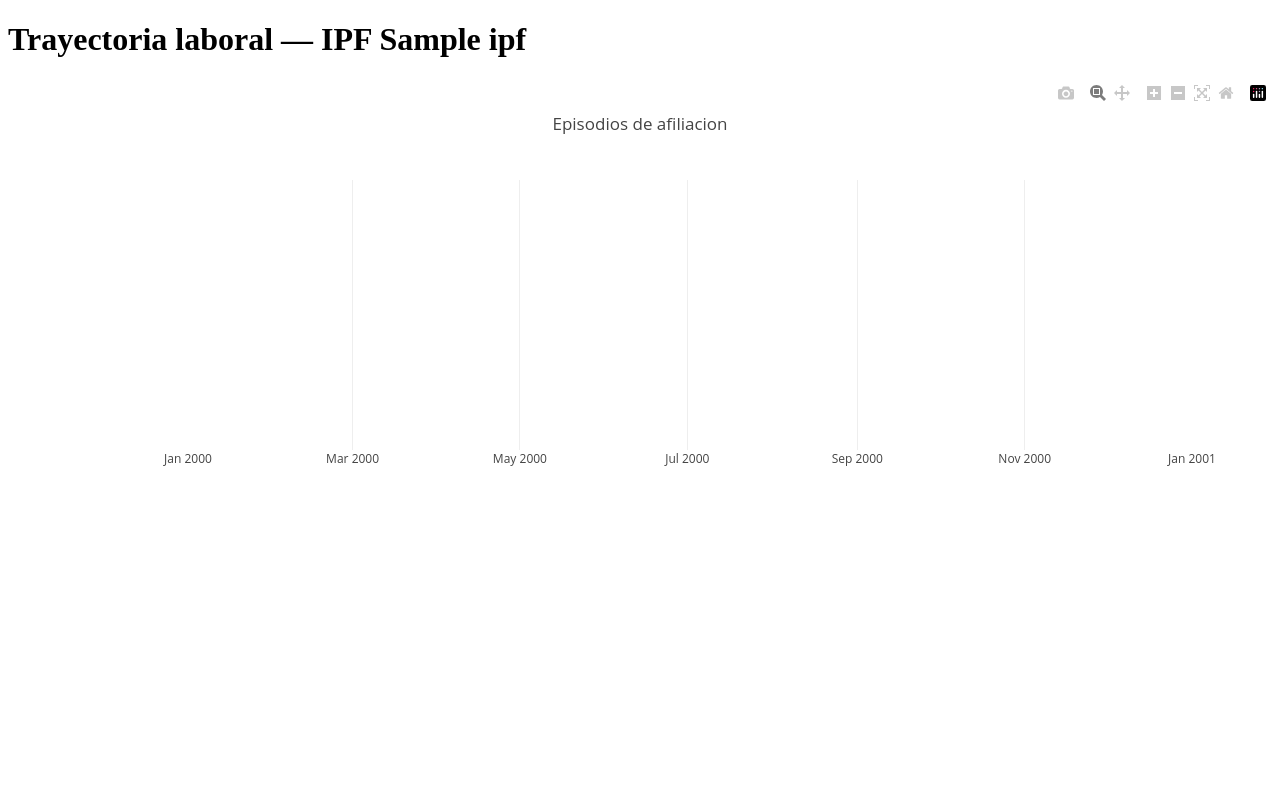
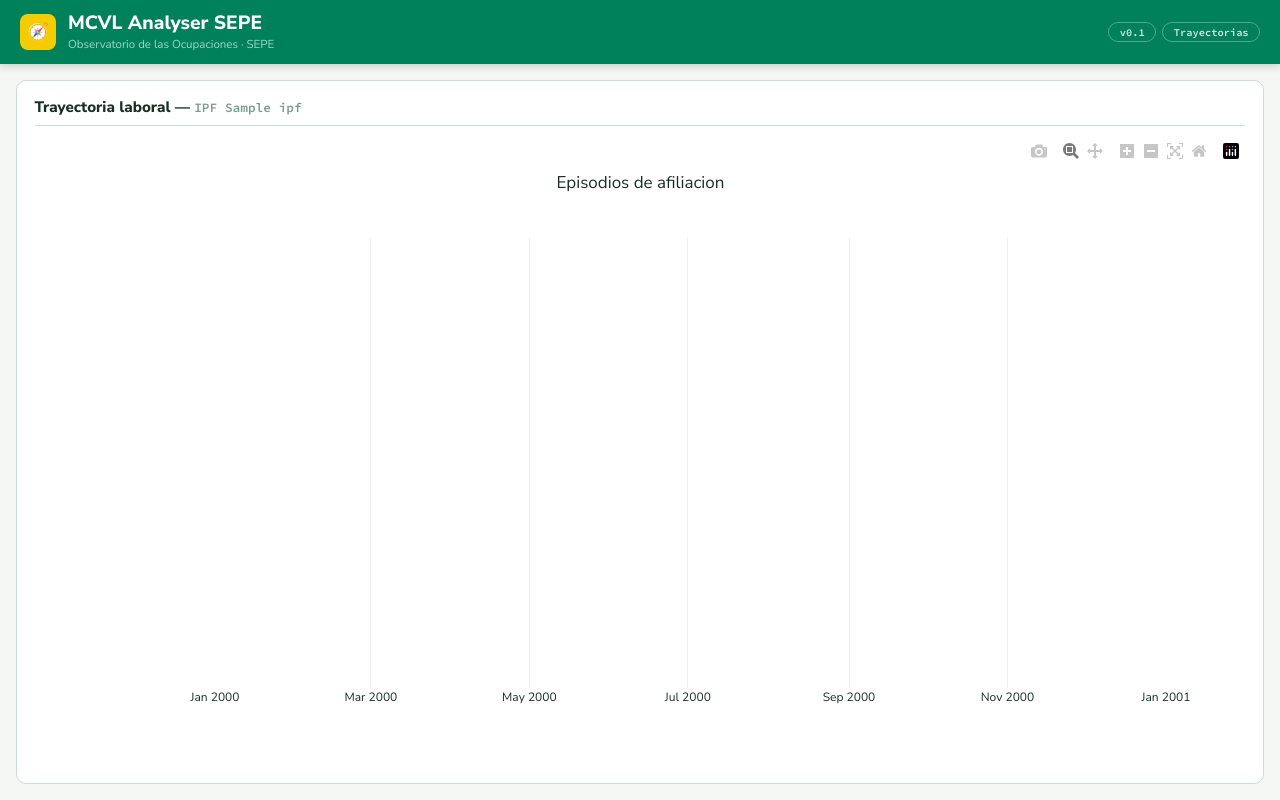
Before and after one commit to RobertoSanz88/MCVLAnalyserSEPE, a FastAPI app: template app/templates/trayectoria.html in a window 1280 px wide. Run offline with FastAPI, Linux system fonts and the light colour scheme; the template is opened without the code that fills it: most values are stand-ins (such as "Sample title", 1, 10 or a date in 2020); parts of the project's set-up code (start-up, migrations or seed data) failed here and were passed over; some libraries are stand-ins or nearby versions.

Commit message:
trayectorias: aplica el mismo estilo visual del Observatorio
Mismo tratamiento que colectivos.html: cabecera verde con logo/branding
SEPE, tarjeta blanca para el Gantt, paleta y tipografia de ForecastSEPE.
Logica Plotly sin tocar (solo colores de trazas/fondo del propio grafico).

Co-Authored-By: Claude Sonnet 5 <noreply@anthropic.com>

```diff
--- a/app/templates/trayectoria.html
+++ b/app/templates/trayectoria.html
@@ -2,12 +2,73 @@
 <html lang="es">
 <head>
     <meta charset="utf-8">
+    <meta name="viewport" content="width=device-width, initial-scale=1.0">
     <title>Trayectoria IPF {{ ipf }}</title>
+    <link rel="preconnect" href="https://fonts.googleapis.com">
+    <link rel="preconnect" href="https://fonts.gstatic.com" crossorigin>
+    <link href="https://fonts.googleapis.com/css2?family=Nunito+Sans:wght@400;600;700;800&family=Source+Code+Pro:wght@400;500;600&display=swap" rel="stylesheet">
     <script src="https://cdn.plot.ly/plotly-2.35.2.min.js"></script>
+    <style>
+        :root {
+          --verde-dk:    #00815A;
+          --verde-claro: #9BDAC5;
+          --amarillo:    #F3CD00;
+          --bg:          #F4F6F4;
+          --bg2:         #FFFFFF;
+          --border:      #C8DDD6;
+          --text:        #1A2E26;
+          --muted:       #7A9A8E;
+          --header-h:    64px;
+          --font:        'Nunito Sans', Calibri, sans-serif;
+          --mono:        'Source Code Pro', 'Courier New', monospace;
+        }
+        * { box-sizing: border-box; }
+        html, body { height: 100%; }
+        body { font-family: var(--font); margin: 0; display: flex; flex-direction: column;
+               height: 100vh; overflow: hidden; color: var(--text); background: var(--bg); }
+
+        header { height: var(--header-h); min-height: var(--header-h); flex: none;
+                 background: var(--verde-dk); display: flex; align-items: center;
+                 padding: 0 1.25rem; gap: 0.75rem; box-shadow: 0 2px 8px rgba(0,0,0,0.18); }
+        .logo { width: 36px; height: 36px; background: var(--amarillo); border-radius: 8px;
+                display: flex; align-items: center; justify-content: center; font-size: 1.1rem;
+                flex-shrink: 0; }
+        .header-text h1 { color: #fff; font-size: 1.2rem; font-weight: 800; line-height: 1.2; margin: 0; }
+        .header-text p { color: var(--verde-claro); font-size: 0.72rem; margin: 0.1rem 0 0; }
+        .header-badges { margin-left: auto; display: flex; gap: 0.4rem; }
+        .badge { border: 1px solid rgba(255,255,255,0.3); color: rgba(255,255,255,0.85);
+                 border-radius: 12px; padding: 0.15rem 0.65rem; font-size: 0.65rem; font-weight: 600;
+                 font-family: var(--mono); }
+
+        main { flex: 1; display: flex; flex-direction: column; overflow: hidden; padding: 1rem; }
+        .card { flex: 1; background: var(--bg2); border: 1px solid var(--border); border-radius: 10px;
+                display: flex; flex-direction: column; overflow: hidden; padding: 1rem 1.1rem; }
+        .card h2 { font-size: 0.95rem; font-weight: 800; color: var(--text); margin: 0 0 0.75rem;
+                    padding-bottom: 0.5rem; border-bottom: 1px solid var(--border); }
+        .card h2 span { color: var(--muted); font-weight: 600; font-family: var(--mono); font-size: 0.8rem; }
+        #gantt { flex: 1; min-height: 0; }
+    </style>
 </head>
 <body>
-    <h1>Trayectoria laboral &mdash; IPF {{ ipf }}</h1>
-    <div id="gantt"></div>
+    <header>
+        <div class="logo">🧭</div>
+        <div class="header-text">
+            <h1>MCVL Analyser SEPE</h1>
+            <p>Observatorio de las Ocupaciones · SEPE</p>
+        </div>
+        <div class="header-badges">
+            <span class="badge">v0.1</span>
+            <span class="badge">Trayectorias</span>
+        </div>
+    </header>
+
+    <main>
+        <div class="card">
+            <h2>Trayectoria laboral &mdash; <span>IPF {{ ipf }}</span></h2>
+            <div id="gantt"></div>
+        </div>
+    </main>
+
     <script>
         const episodios = {{ episodios_json | safe }};
         const hoy = new Date().toISOString().slice(0, 10);
@@ -18,8 +79,8 @@
                 x: [ep.inicio, ep.fin || hoy],
                 y: [fila, fila],
                 mode: "lines+markers",
-                line: { width: 20 },
-                marker: { size: 14 },
+                line: { width: 20, color: "#00815A" },
+                marker: { size: 14, color: "#00815A" },
                 name: fila,
                 text: "Contrato: " + (ep.tipo_contrato ?? "?") +
                       "<br>Regimen: " + (ep.regimen ?? "?") +
@@ -34,7 +95,10 @@
             yaxis: { type: "category", autorange: "reversed" },
             margin: { l: 180 },
             showlegend: false,
-        });
+            font: { family: "Nunito Sans, Calibri, sans-serif", color: "#1A2E26" },
+            paper_bgcolor: "#FFFFFF",
+            plot_bgcolor: "#FFFFFF",
+        }, { responsive: true });
     </script>
 </body>
 </html>
```
